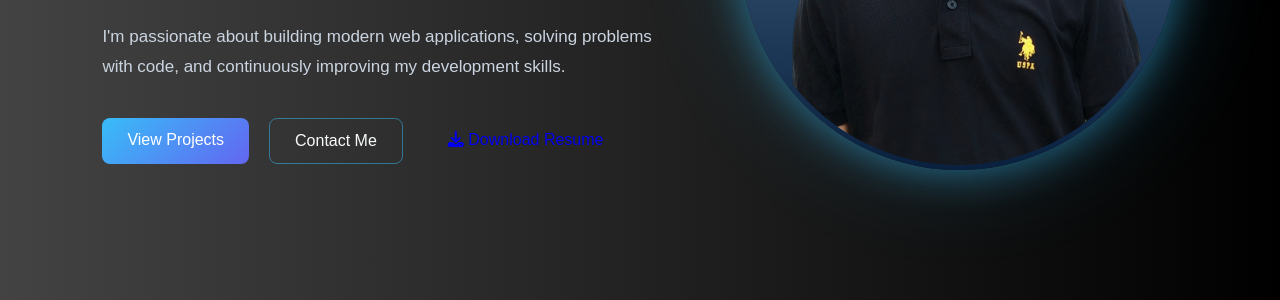
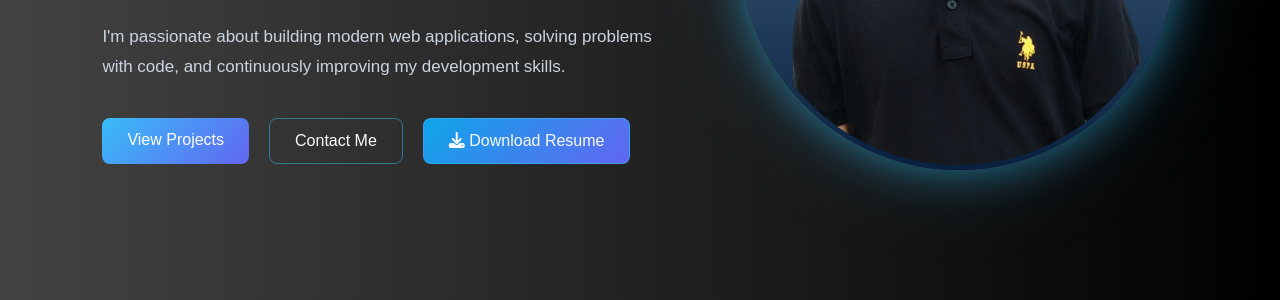
Before and after one commit to rishukumarsingh123/MyPortfolio, a plain HTML site: page index.html in a window 1280 px wide. Shown: the part 500-800 px from the top of the page. Drawn offline with Linux system fonts and the light colour scheme.

Commit message:
Update style.css

```diff
--- a/style.css
+++ b/style.css
@@ -233,6 +233,17 @@ nav ul li a:hover::after {
 
   transform: translateY(-4px);
 }
+.resume-btn {
+  color: #f8fafc;
+  background: linear-gradient(135deg, #0ea5e9, #6366f1);
+  border: 1px solid rgba(56, 189, 248, 0.5);
+}
+
+.resume-btn:hover {
+  transform: translateY(-4px);
+  box-shadow: 0 10px 30px rgba(56, 189, 248, 0.3);
+}
+
 
 /* Profile Image */
 
```
